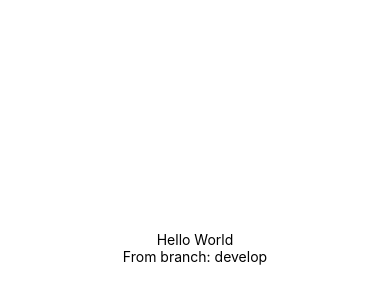
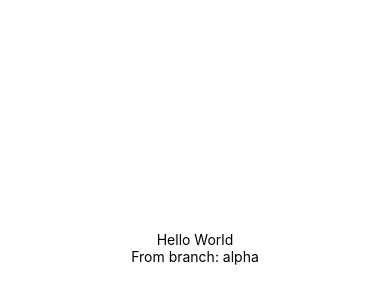
Before and after one commit to dg1223/reactNativeHello, a React Native app: screen / in a window 390 px wide. Shown: the part 174-474 px from the top of the page. Built offline with nearby package versions, Linux system fonts and the light colour scheme.

Commit message:
feat: updated branch name to 'alpha'

```diff
--- a/App.js
+++ b/App.js
@@ -7,7 +7,7 @@ const App = () => {
   return (
     <View style={styles.container} testID="container">
       <Text>Hello World</Text>
-      <Text>From branch: develop</Text>
+      <Text>From branch: alpha</Text>
       {/* <StatusBar style="auto" /> */}
     </View>
   );
```
